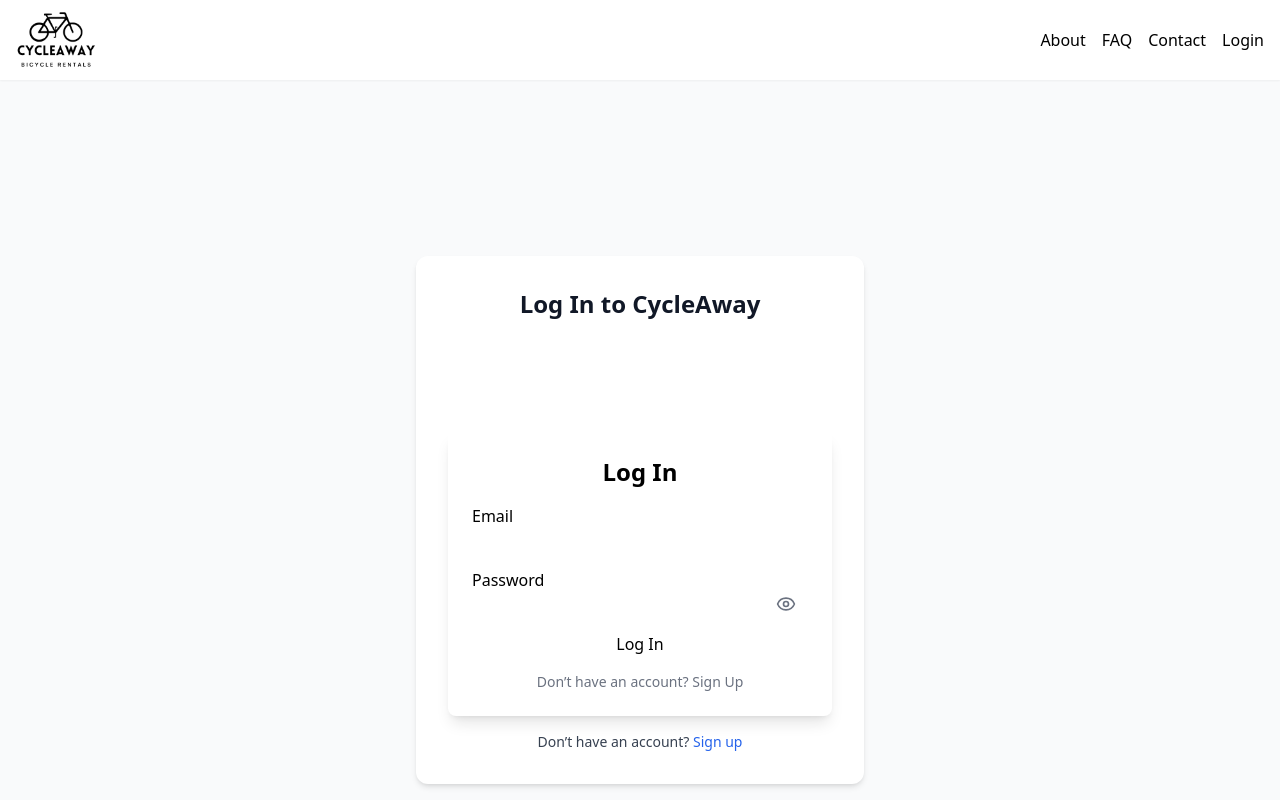
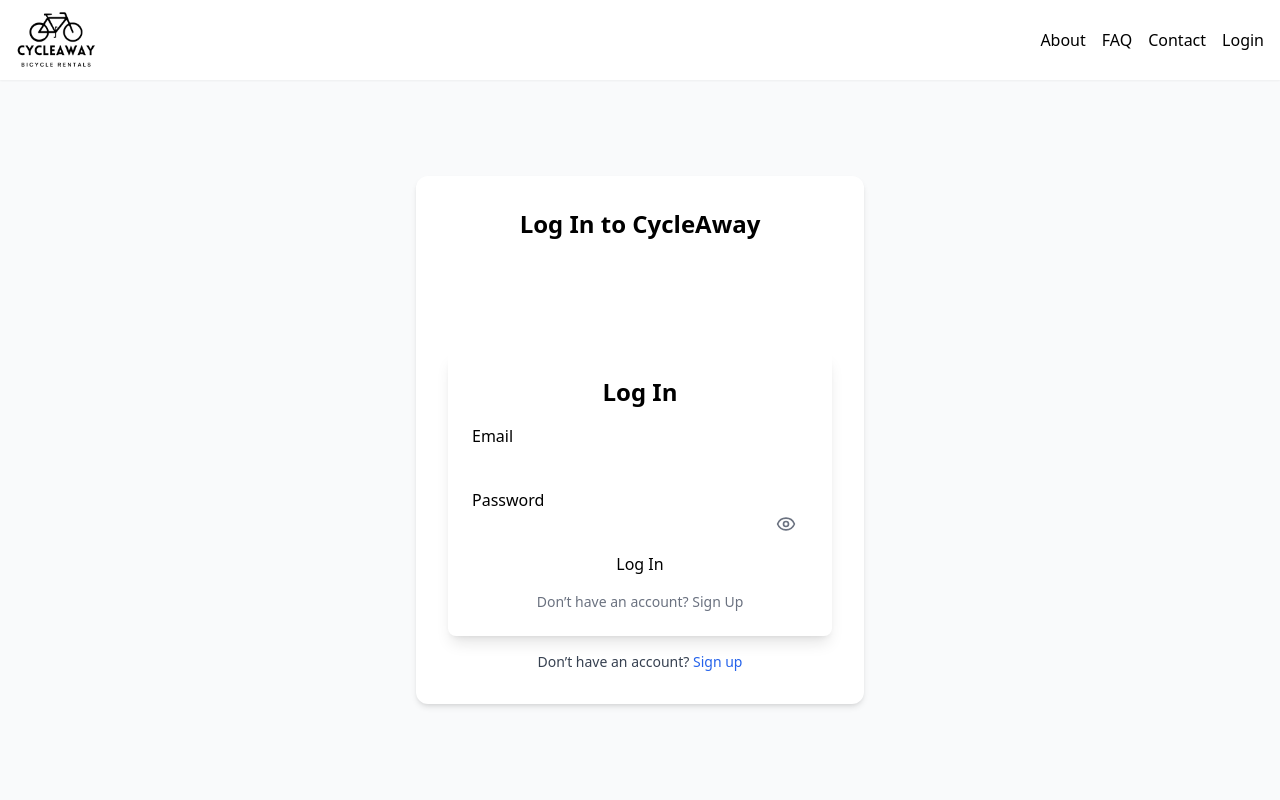
Before and after one commit to tzirljacobs/cycleaway, a React (Vite) app: page /login in a window 1280 px wide. Shown: the top 800 px of the page. Built offline with nearby package versions, Linux system fonts and the light colour scheme; no server answers; what theme-change would draw is missing.

Commit message:
login change try

```diff
--- a/src/auth/Login.jsx
+++ b/src/auth/Login.jsx
@@ -5,16 +5,19 @@ import { useLocation } from 'react-router-dom';
 const Login = () => {
   const location = useLocation();
   const params = new URLSearchParams(location.search);
-  const redirectTo = params.get('redirectTo'); // ✅ grab the URL param
+  const redirectTo = params.get('redirectTo');
 
   return (
-    <div className="min-h-screen pt-20 flex items-center justify-center bg-gray-50 dark:bg-gray-900">
-      <div className="w-full max-w-md bg-white dark:bg-gray-800 p-8 rounded-xl shadow-md">
-        <h1 className="text-2xl font-bold text-center mb-6 text-gray-900 dark:text-white">
+    <div
+      className="min-h-[calc(100vh-80px)] flex items-center justify-center bg-gray-50 pt-8 pb-8"
+      style={{ paddingTop: '2rem', paddingBottom: '2rem' }} // optional extra padding
+    >
+      <div className="w-full max-w-md bg-white p-8 rounded-xl shadow-md">
+        <h1 className="text-2xl font-bold text-center mb-6 text-black">
           Log In to CycleAway
         </h1>
-        <LoginForm redirectTo={redirectTo} /> {/* ✅ pass it in */}
-        <p className="text-sm text-center mt-4 text-gray-700 dark:text-gray-300">
+        <LoginForm redirectTo={redirectTo} />
+        <p className="text-sm text-center mt-4 text-gray-700">
           Don’t have an account?{' '}
           <a href="/signup" className="text-blue-600 hover:underline">
             Sign up
```
